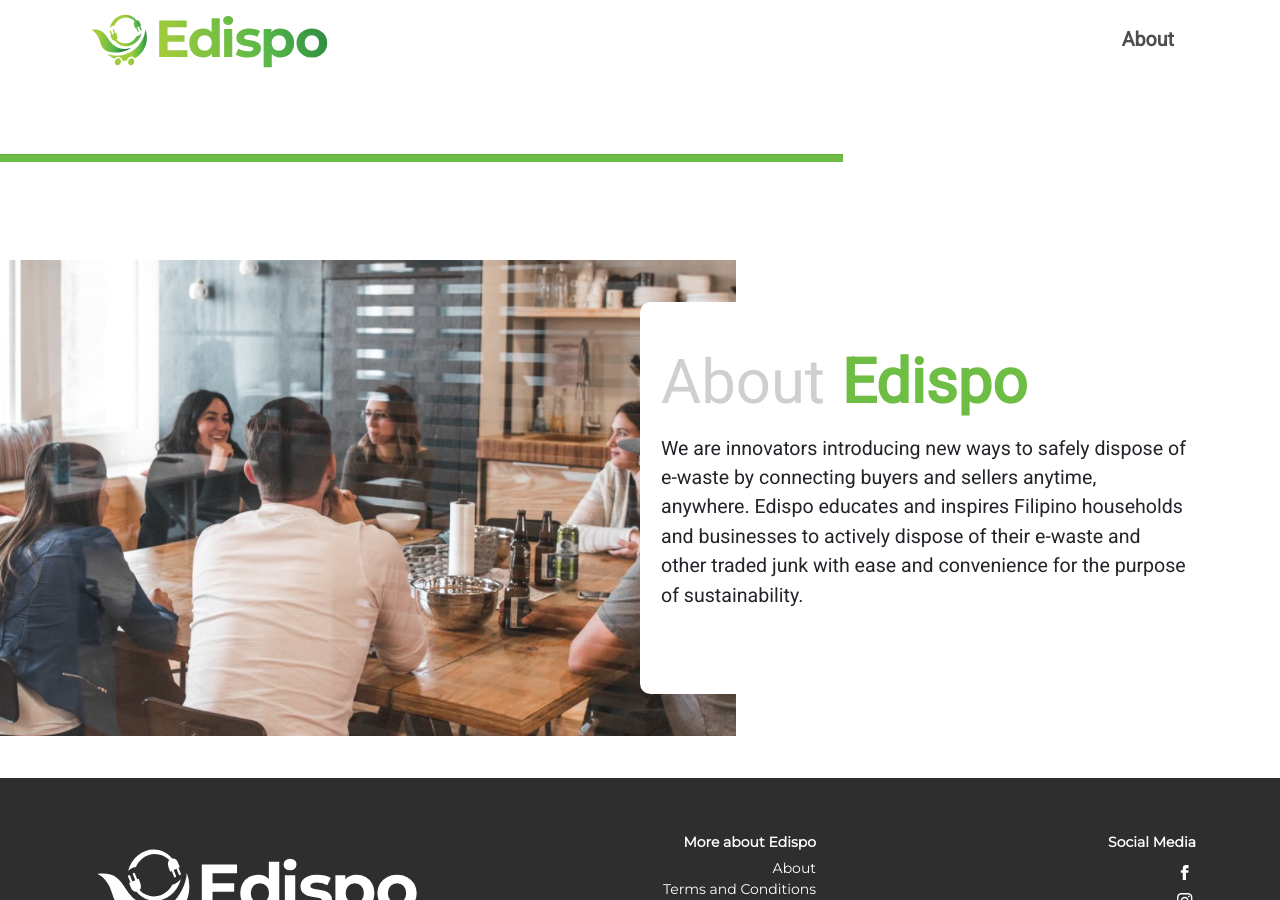
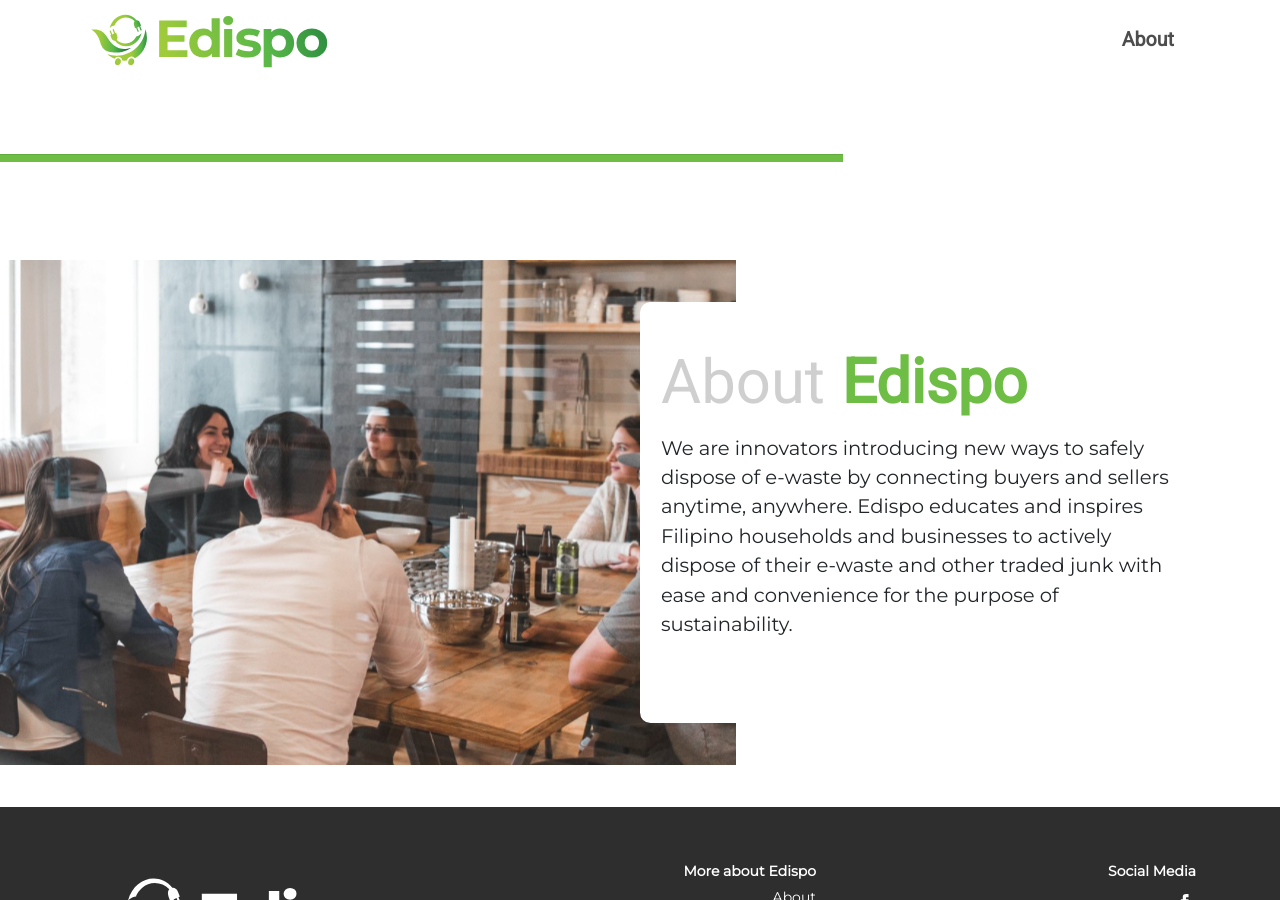
Before and after one commit to edispoph/edispo-landing-page, a Jekyll site: the page built from about.html, in a window 1280 px wide and 900 px high, scrolled down 2117 px. Built offline with Jekyll 4.4.1, drawn with Linux system fonts in a browser that asks for light colours; nearby versions of some CDN libraries.

Commit message:
Update footer links.

```diff
--- a/_includes/_footer.html
+++ b/_includes/_footer.html
@@ -2,7 +2,7 @@
   <div class="container">
     <section class="row py-5">
       <div class="col-md-4 p-3">
-        <img src="{{site.baseurl}}/assets/images/logo-white-banner.svg" class="img-fluid"/>
+        <a href="{{site.baseurl}}/"><img src="{{site.baseurl}}/assets/images/logo-white-banner.svg" class="img-fluid"/></a>
       </div>
       <div class="col-md-4 edispo-color-hard-contrast edispo-font-1 p-3 text-right">
         <h4 class="edispo-bold-1 edispo-font-1">More about Edispo</h4>
@@ -33,6 +33,15 @@
               </svg>
             </a>
           </li>
+          <li class="svg-container-icon-1 p-1">
+            <a href="https://www.linkedin.com/company/edispoph">
+              <svg xmlns="http://www.w3.org/2000/svg" viewBox="0 0 24 24">
+                <g fill='var(--edispo-hard-contrast)'>
+                  <path d="M19 0h-14c-2.761 0-5 2.239-5 5v14c0 2.761 2.239 5 5 5h14c2.762 0 5-2.239 5-5v-14c0-2.761-2.238-5-5-5zm-11 19h-3v-11h3v11zm-1.5-12.268c-.966 0-1.75-.79-1.75-1.764s.784-1.764 1.75-1.764 1.75.79 1.75 1.764-.783 1.764-1.75 1.764zm13.5 12.268h-3v-5.604c0-3.368-4-3.113-4 0v5.604h-3v-11h3v1.765c1.396-2.586 7-2.777 7 2.476v6.759z"/>
+                </g>
+              </svg>
+            </a>
+          </li>
           <!-- <li class="svg-container-icon-1 p-1">
             <a href="{{site.baseurl}}/">
               <svg xmlns="http://www.w3.org/2000/svg" viewBox="0 0 24 24">
--- a/about.html
+++ b/about.html
@@ -145,7 +145,7 @@
                 <span class="edispo-color-contrast-neg edispo-regular-2">About</span>
                 <span class="edispo-color-base edispo-bold-2">Edispo</span>
               </h1>
-              <p class="edispo-regular-2 edispo-font-2 mb-5 mt-2">
+              <p class="edispo-regular-1 edispo-font-2 mb-5 mt-2">
                 We are innovators introducing new ways to safely dispose of e-waste by connecting buyers and sellers anytime, anywhere. Edispo educates and inspires Filipino households and businesses to actively dispose of their e-waste and other traded junk with ease and convenience for the purpose of sustainability.
               </p>
             </div>
```
